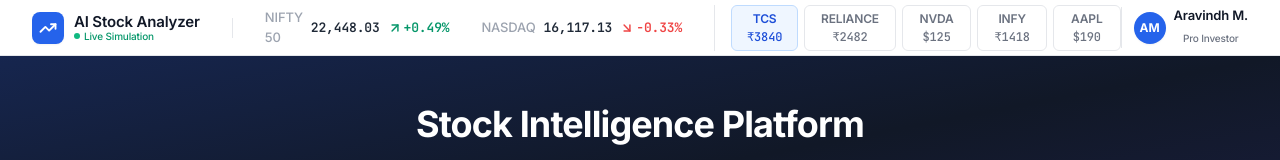
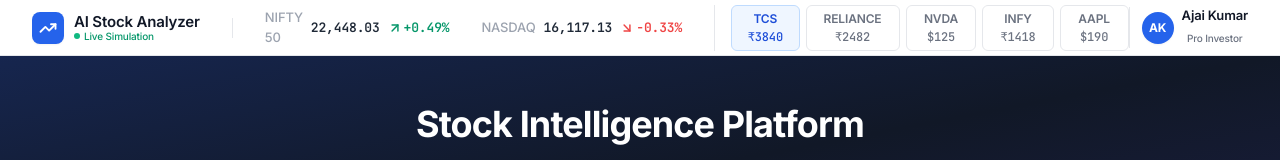
Before and after one commit to Aravindh-mohanraj/sem5pr, a React (Vite) app: page / in a window 1280 px wide. Shown: the top 160 px of the page. Built offline with nearby package versions, Linux system fonts and the light colour scheme; no server answers.

Commit message:
Set user profile to Ajai Kumar (Pro Investor) in SQLite DB and React frontend

```diff
--- a/src/App.jsx
+++ b/src/App.jsx
@@ -171,9 +171,9 @@ function App() {
             </button>
           )}
           <button onClick={() => setActiveTab('profile')} className="flex items-center gap-2 pl-3 border-l border-gray-200">
-            <div className="h-8 w-8 rounded-full bg-blue-600 text-white text-[12px] font-bold flex items-center justify-center shadow-sm">AM</div>
+            <div className="h-8 w-8 rounded-full bg-blue-600 text-white text-[12px] font-bold flex items-center justify-center shadow-sm">AK</div>
             <div className="hidden sm:block">
-              <span className="text-[13px] font-semibold text-gray-900 block leading-tight">Aravindh M.</span>
+              <span className="text-[13px] font-semibold text-gray-900 block leading-tight">Ajai Kumar</span>
               <span className="text-[10px] text-gray-500 font-medium">Pro Investor</span>
             </div>
           </button>
--- a/src/components/UserProfile.jsx
+++ b/src/components/UserProfile.jsx
@@ -19,9 +19,9 @@ import {
 
 export default function UserProfile({ watchlist, alerts }) {
   const [profile, setProfile] = useState({
-    name: 'Aravindh Mohanraj',
-    email: 'aravindh.mohanraj@gmail.com',
-    tier: 'Pro Investor Tier',
+    name: 'Ajai Kumar',
+    email: 'ajai.kumar@investor.in',
+    tier: 'Pro Investor',
     joined: 'August 2024',
     strategy: 'Balanced Growth',
     goal: 'Wealth Accumulation & Tech Stock Analytics',
```
Also changed, not shown: 2 other files (tests, documents, lock files or other folders).
